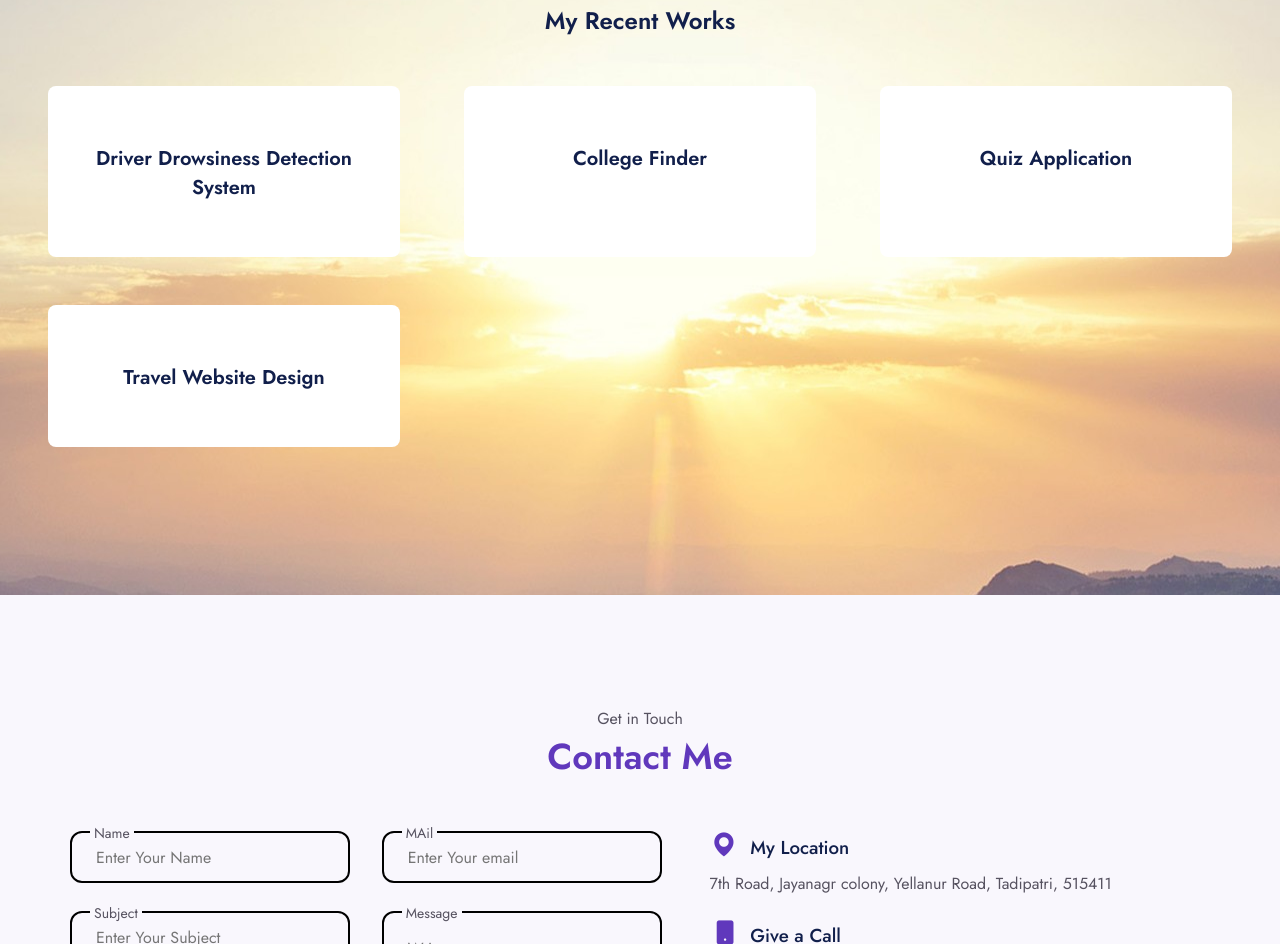
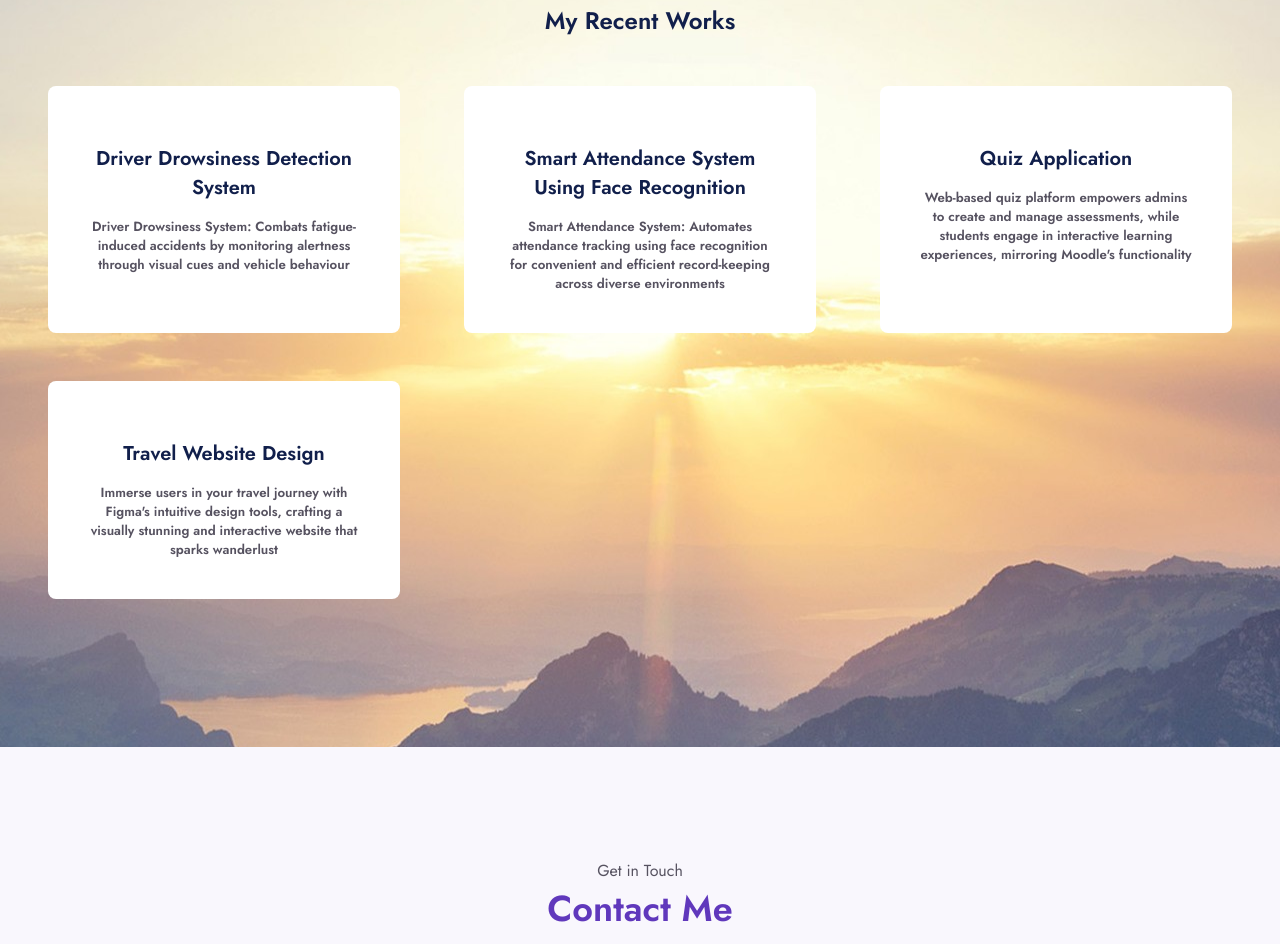
Before and after one commit to 20BCE2353/20BCE2353.github.io, a plain HTML site: page index.html in a window 1280 px wide. Shown: the part 3041-3985 px from the top of the page. Drawn offline with nearby package versions, Linux system fonts and the light colour scheme.

Commit message:
Update index.html

```diff
--- a/index.html
+++ b/index.html
@@ -313,17 +313,21 @@
             <div class="project-content">
                 <div class="box">
                     <h3>Driver Drowsiness <span>Detection System</span></h3>
+                    <h5>Driver Drowsiness System: Combats fatigue-induced accidents by monitoring alertness through visual cues and vehicle behaviour</h5>
                     </div>
 
                 <div class="box">
-                    <h3>College <span>Finder</span></h3>
+                    <h3>Smart Attendance System <span>Using Face Recognition</span></h3>
+                    <h5>Smart Attendance System: Automates attendance tracking using face recognition for convenient and efficient record-keeping across diverse environments</h5>
                     </div>
 
                 <div class="box">
                     <h3>Quiz <span>Application</span></h3>
+                    <h5>Web-based quiz platform empowers admins to create and manage assessments, while students engage in interactive learning experiences, mirroring Moodle's functionality</h5>
                     </div>
                 <div class="box">
                     <h3>Travel Website <span>Design</span></h3>
+                    <h5>Immerse users in your travel journey with Figma's intuitive design tools, crafting a visually stunning and interactive website that sparks wanderlust</h5>
                 </div>
             </div>
             </div>
```
